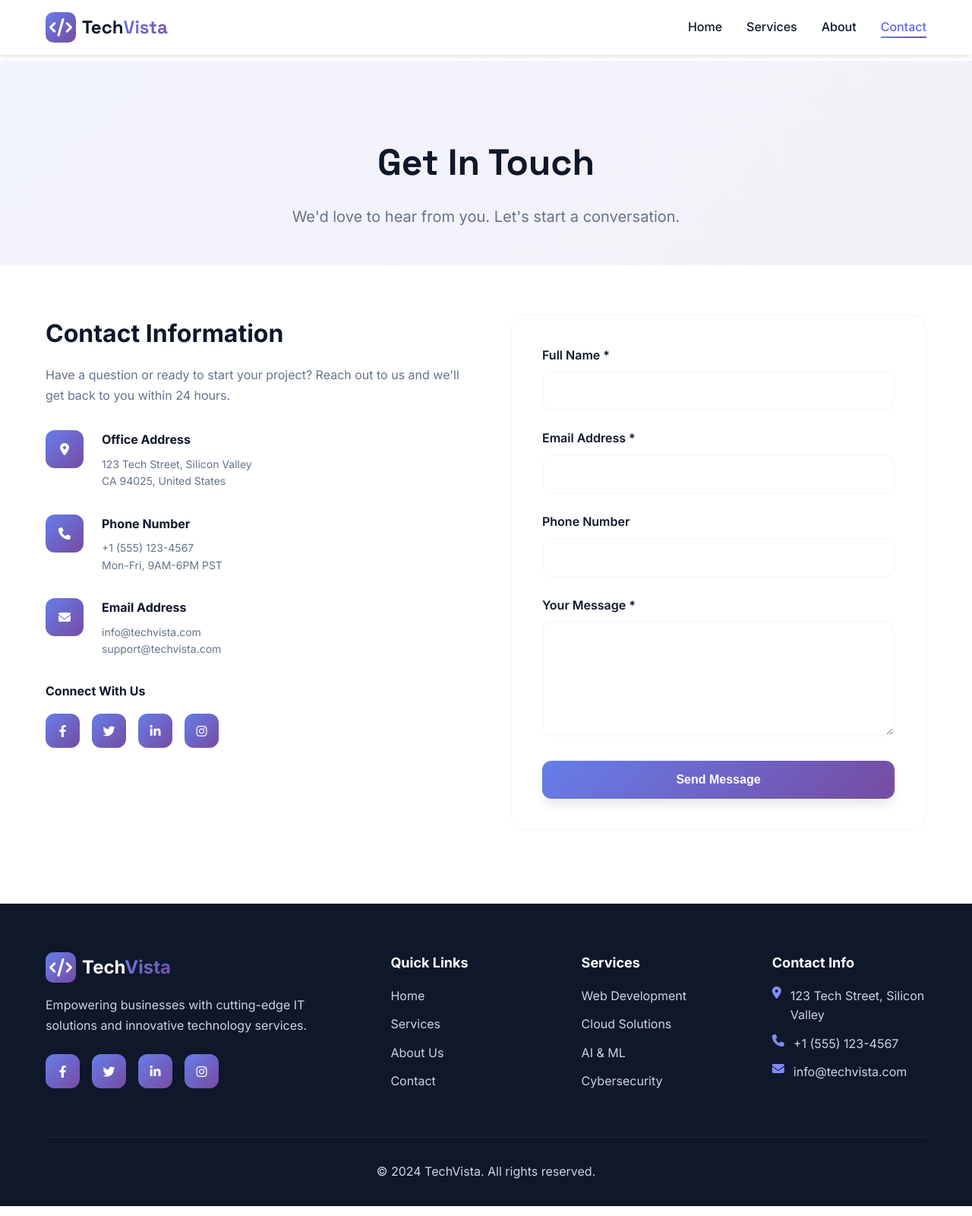
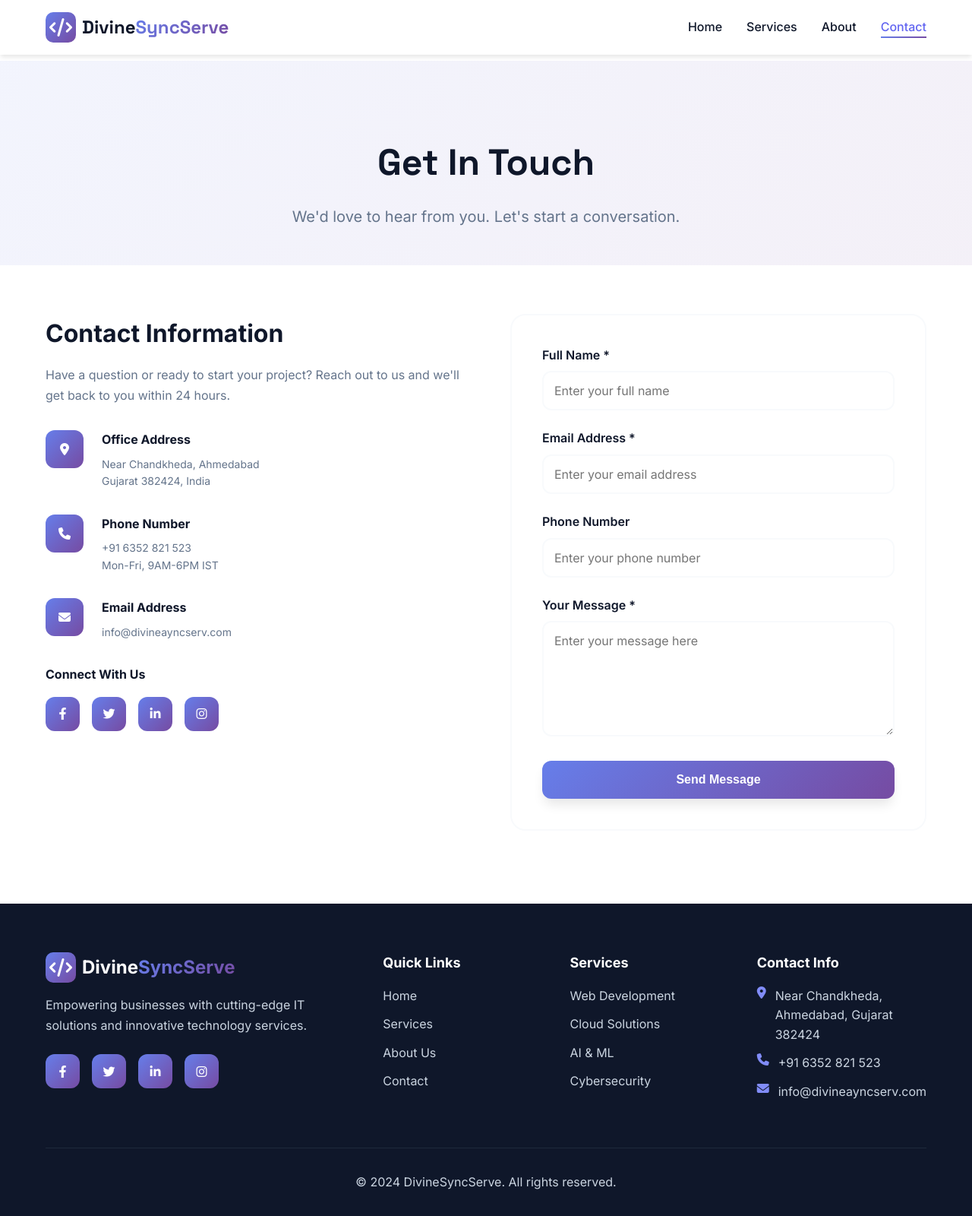
Before and after one commit to beinghadibadami/IT-website, a PHP site: page /index.php?page=contact in a window 1280 px wide. Shown: the whole page at 76% size. Run offline with PHP 8.4, Linux system fonts and the light colour scheme.

Commit message:
final changes

```diff
--- a/includes/footer.php
+++ b/includes/footer.php
@@ -4,14 +4,14 @@
             <div class="footer-col">
                 <div class="footer-logo">
                     <span class="logo-icon"><i class="fas fa-code"></i></span>
-                    <span class="logo-text">Tech<span class="highlight">Vista</span></span>
+                    <span class="logo-text">Divine<span class="highlight">SyncServe</span></span>
                 </div>
                 <p class="footer-desc">Empowering businesses with cutting-edge IT solutions and innovative technology services.</p>
                 <div class="social-links">
-                    <a href="#" class="social-link"><i class="fab fa-facebook-f"></i></a>
-                    <a href="#" class="social-link"><i class="fab fa-twitter"></i></a>
-                    <a href="#" class="social-link"><i class="fab fa-linkedin-in"></i></a>
-                    <a href="#" class="social-link"><i class="fab fa-instagram"></i></a>
+                    <a href="https://facebook.com/divinesyncserve" class="social-link"><i class="fab fa-facebook-f"></i></a>
+                    <a href="https://twitter.com/divinesyncserve" class="social-link"><i class="fab fa-twitter"></i></a>
+                    <a href="https://linkedin.com/company/divinesyncserve" class="social-link"><i class="fab fa-linkedin-in"></i></a>
+                    <a href="https://instagram.com/divinesyncserve" class="social-link"><i class="fab fa-instagram"></i></a>
                 </div>
             </div>
 
@@ -38,15 +38,15 @@
             <div class="footer-col">
                 <h3 class="footer-title">Contact Info</h3>
                 <ul class="footer-contact">
-                    <li><i class="fas fa-map-marker-alt"></i> 123 Tech Street, Silicon Valley</li>
-                    <li><i class="fas fa-phone"></i> +1 (555) 123-4567</li>
-                    <li><i class="fas fa-envelope"></i> info@techvista.com</li>
+                    <li><i class="fas fa-map-marker-alt"></i> Near Chandkheda, Ahmedabad, Gujarat 382424</li>
+                    <li><i class="fas fa-phone"></i> +91 6352 821 523</li>
+                    <li><i class="fas fa-envelope"></i> info@divineayncserv.com</li>
                 </ul>
             </div>
         </div>
 
         <div class="footer-bottom">
-            <p>&copy; 2024 TechVista. All rights reserved.</p>
+            <p>&copy; 2024 DivineSyncServe. All rights reserved.</p>
         </div>
     </div>
 </footer>
--- a/includes/header.php
+++ b/includes/header.php
@@ -4,7 +4,7 @@
             <div class="nav-wrapper">
                 <a href="index.php" class="logo">
                     <span class="logo-icon"><i class="fas fa-code"></i></span>
-                    <span class="logo-text">Tech<span class="highlight">Vista</span></span>
+                    <span class="logo-text">Divine<span class="highlight">SyncServe</span></span>
                 </a>
 
                 <ul class="nav-menu" id="navMenu">
--- a/index.php
+++ b/index.php
@@ -1,16 +1,16 @@
 <?php
 $page = isset($_GET['page']) ? $_GET['page'] : 'home';
-$title = "TechVista - Innovative IT Solutions";
+$title = "DivineSyncServe - Innovative IT Solutions";
 
 switch($page) {
     case 'services':
-        $title = "Our Services - TechVista";
+        $title = "Our Services - DivineSyncServe";
         break;
     case 'about':
-        $title = "About Us - TechVista";
+        $title = "About Us - DivineSyncServe";
         break;
     case 'contact':
-        $title = "Contact Us - TechVista";
+        $title = "Contact Us - DivineSyncServe";
         break;
 }
 ?>
--- a/pages/contact.php
+++ b/pages/contact.php
@@ -55,7 +55,7 @@ if ($_SERVER['REQUEST_METHOD'] === 'POST') {
                         </div>
                         <div class="contact-text">
                             <h4>Office Address</h4>
-                            <p>123 Tech Street, Silicon Valley<br>CA 94025, United States</p>
+                            <p>Near Chandkheda, Ahmedabad<br>Gujarat 382424, India</p>
                         </div>
                     </div>
 
@@ -65,7 +65,7 @@ if ($_SERVER['REQUEST_METHOD'] === 'POST') {
                         </div>
                         <div class="contact-text">
                             <h4>Phone Number</h4>
-                            <p>+1 (555) 123-4567<br>Mon-Fri, 9AM-6PM PST</p>
+                            <p>+91 6352 821 523<br>Mon-Fri, 9AM-6PM IST</p>
                         </div>
                     </div>
 
@@ -75,7 +75,7 @@ if ($_SERVER['REQUEST_METHOD'] === 'POST') {
                         </div>
                         <div class="contact-text">
                             <h4>Email Address</h4>
-                            <p>info@techvista.com<br>support@techvista.com</p>
+                            <p>info@divineayncserv.com</p>
                         </div>
                     </div>
                 </div>
@@ -83,10 +83,10 @@ if ($_SERVER['REQUEST_METHOD'] === 'POST') {
                 <div class="social-connect">
                     <h4>Connect With Us</h4>
                     <div class="social-links">
-                        <a href="#" class="social-link"><i class="fab fa-facebook-f"></i></a>
-                        <a href="#" class="social-link"><i class="fab fa-twitter"></i></a>
-                        <a href="#" class="social-link"><i class="fab fa-linkedin-in"></i></a>
-                        <a href="#" class="social-link"><i class="fab fa-instagram"></i></a>
+                        <a href="https://facebook.com/divinesyncserve" class="social-link"><i class="fab fa-facebook-f"></i></a>
+                        <a href="https://twitter.com/divinesyncserve" class="social-link"><i class="fab fa-twitter"></i></a>
+                        <a href="https://linkedin.com/company/divinesyncserve" class="social-link"><i class="fab fa-linkedin-in"></i></a>
+                        <a href="https://instagram.com/divinesyncserve" class="social-link"><i class="fab fa-instagram"></i></a>
                     </div>
                 </div>
             </div>
@@ -109,22 +109,22 @@ if ($_SERVER['REQUEST_METHOD'] === 'POST') {
                 <form id="contactForm" method="POST" class="contact-form">
                     <div class="form-group">
                         <label for="name">Full Name *</label>
-                        <input type="text" id="name" name="name" required>
+                        <input type="text" id="name" name="name" required placeholder='Enter your full name'>
                     </div>
 
                     <div class="form-group">
                         <label for="email">Email Address *</label>
-                        <input type="email" id="email" name="email" required>
+                        <input type="email" id="email" name="email" required placeholder='Enter your email address'>
                     </div>
 
                     <div class="form-group">
                         <label for="phone">Phone Number</label>
-                        <input type="number" id="phone" name="phone" pattern="[0-9]{10}" maxlength="10">
+                        <input type="number" id="phone" name="phone" pattern="[0-9]" maxlength="10" placeholder='Enter your phone number'>
                     </div>
 
                     <div class="form-group">
                         <label for="message">Your Message *</label>
-                        <textarea id="message" name="message" rows="6" required></textarea>
+                        <textarea id="message" name="message" rows="6" required placeholder='Enter your message here'></textarea>
                     </div>
 
                     <button type="submit" class="btn btn-primary btn-block">Send Message</button>
--- a/payment/failure.php
+++ b/payment/failure.php
@@ -30,7 +30,7 @@ if (isset($_POST['status'])) {
 <head>
     <meta charset="UTF-8">
     <meta name="viewport" content="width=device-width, initial-scale=1.0">
-    <title>Payment Failed - TechVista</title>
+    <title>Payment Failed - DivineSyncServe</title>
     <link rel="stylesheet" href="../assets/css/style.css">
     <link href="https://fonts.googleapis.com/css2?family=Inter:wght@300;400;500;600;700&display=swap" rel="stylesheet">
     <link rel="stylesheet" href="https://cdnjs.cloudflare.com/ajax/libs/font-awesome/6.4.0/css/all.min.css">
--- a/payment/process.php
+++ b/payment/process.php
@@ -46,7 +46,7 @@ $hash = generatePayUHash(PAYU_MERCHANT_KEY, $txnid, $amount, $productinfo, $firs
 <head>
     <meta charset="UTF-8">
     <meta name="viewport" content="width=device-width, initial-scale=1.0">
-    <title>Payment Gateway - TechVista</title>
+    <title>Payment Gateway - DivineSyncServe</title>
     <link rel="stylesheet" href="../assets/css/style.css">
     <link href="https://fonts.googleapis.com/css2?family=Inter:wght@300;400;500;600;700&display=swap" rel="stylesheet">
 </head>
--- a/payment/success.php
+++ b/payment/success.php
@@ -31,7 +31,7 @@ if ($isPayUCallback) {
 <head>
     <meta charset="UTF-8">
     <meta name="viewport" content="width=device-width, initial-scale=1.0">
-    <title>Payment Successful - TechVista</title>
+    <title>Payment Successful - DivineSyncServe</title>
     <link rel="stylesheet" href="../assets/css/style.css">
     <link href="https://fonts.googleapis.com/css2?family=Inter:wght@300;400;500;600;700&display=swap" rel="stylesheet">
     <link rel="stylesheet" href="https://cdnjs.cloudflare.com/ajax/libs/font-awesome/6.4.0/css/all.min.css">
```
Also changed, not shown: pages/about.php (+6 -6 lines), 2 other files.
